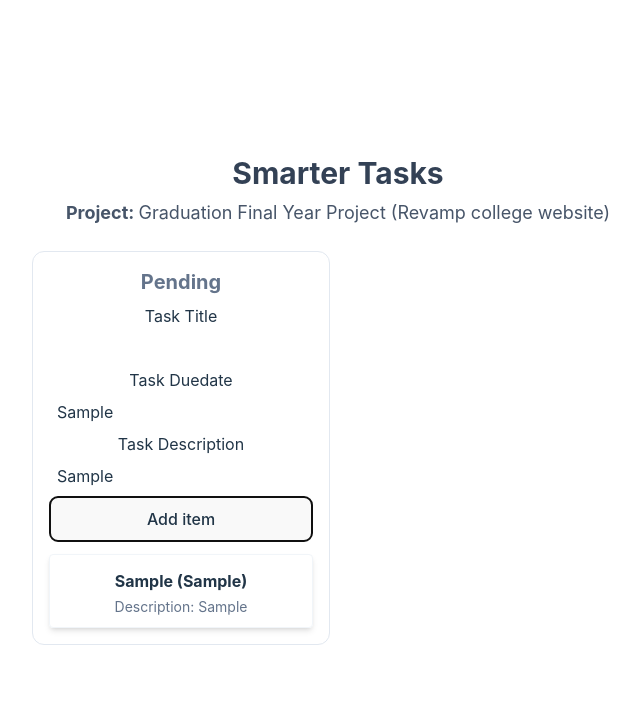
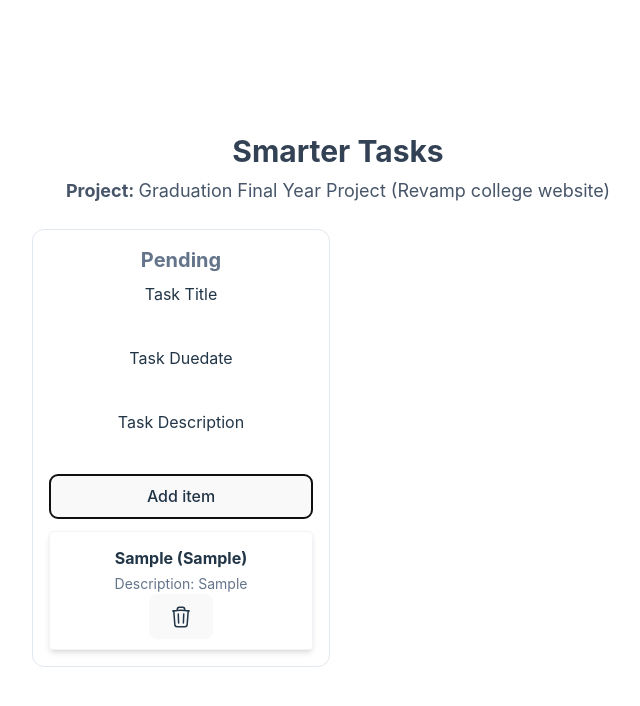
Before and after one commit to xakep8/wd301, a React (Vite) app in the folder smarter-tasks/: page / in a window 1280 px wide. Both pictures are taken after typing "Sample", "Sample", "Sample" into the empty fields and a click on the button "Add item". Shown: the top 706 px of the page, without its empty margins (302-942 px from the left). Built offline with nearby package versions, Linux system fonts and the light colour scheme.

Commit message:
Added deleteItem and added localStorage in application

```diff
--- a/smarter-tasks/src/Task.tsx
+++ b/smarter-tasks/src/Task.tsx
@@ -1,22 +1,45 @@
-import React from "react";
-import './TaskCard.css'
+import './TaskCard.css';
+import { TaskItem } from "./types";
+
+// interface TaskProp{
+//     title:string;
+//     todoDueDate:string;
+//     todoDescription:string;
+// }
 
 interface TaskProp{
-    title:string;
-    todoDueDate:string;
-    todoDescription:string;
+    taskItem:TaskItem;
+    idx:number;
+    deleteTask:(idx:number)=>void;
 }
 
-class Task extends React.Component<TaskProp> {
-    render(){
-        return(
+const Task =(props:TaskProp)=>{
+    return(
+        <li className='list-none'>
             <div className="TaskItem shadow-md border border-slate-100">
-                <h3 className="text-base font-bold my-1">{this.props.title} ({this.props.todoDueDate})</h3>
+                <h3 className="text-base font-bold my-1">{props.taskItem.title} ({props.taskItem.todoDueDate})</h3>
                 <p className="text-sm text-slate-500">
-                Description: {this.props.todoDescription}
+                Description: {props.taskItem.todoDescription}
                 </p>
+                <button id="deleteTaskButton" onClick={()=>props.deleteTask(props.idx)}><svg xmlns="http://www.w3.org/2000/svg" fill="none" viewBox="0 0 24 24" strokeWidth="1.5" stroke="currentColor" className="w-6 h-6">
+                <path strokeLinecap="round" strokeLinejoin="round" d="M14.74 9l-.346 9m-4.788 0L9.26 9m9.968-3.21c.342.052.682.107 1.022.166m-1.022-.165L18.16 19.673a2.25 2.25 0 01-2.244 2.077H8.084a2.25 2.25 0 01-2.244-2.077L4.772 5.79m14.456 0a48.108 48.108 0 00-3.478-.397m-12 .562c.34-.059.68-.114 1.022-.165m0 0a48.11 48.11 0 013.478-.397m7.5 0v-.916c0-1.18-.91-2.164-2.09-2.201a51.964 51.964 0 00-3.32 0c-1.18.037-2.09 1.022-2.09 2.201v.916m7.5 0a48.667 48.667 0 00-7.5 0" />
+                </svg>
+                </button>
             </div>
-        );
-    }
-}
+        </li>
+    );
+};
+
+// class Task extends React.Component<TaskProp> {
+//     render(){
+//         return(
+//             <div className="TaskItem shadow-md border border-slate-100">
+//                 <h3 className="text-base font-bold my-1">{this.props.title} ({this.props.todoDueDate})</h3>
+//                 <p className="text-sm text-slate-500">
+//                 Description: {this.props.todoDescription}
+//                 </p>
+//             </div>
+//         );
+//     }
+// }
 export default Task;
--- a/smarter-tasks/src/TaskApp.tsx
+++ b/smarter-tasks/src/TaskApp.tsx
@@ -2,27 +2,36 @@ import React from "react";
 import { TaskItem } from "./types";
 import TaskForm from "./TaskForm";
 import TaskList from "./TaskList";
+import { useLocalStorage } from "./hooks/useLocalStorage";
 
-interface TaskAppProp {}
 interface TaskAppState {
   tasks: TaskItem[];
 }
-class TaskApp extends React.Component<TaskAppProp, TaskAppState> {
-    constructor(props: TaskAppProp) {
-        super(props);
-        this.state = {
-        tasks: [],
-        };
+
+const TaskApp = ()=>{
+    const [taskAppState,setTaskAppState]= useLocalStorage<TaskAppState>("tasks",{
+        tasks:[],
+    });
+
+    React.useEffect(()=>{
+        const id=setTimeout(()=>{
+            console.log(`Saved ${taskAppState.tasks.length} items to backend...`);
+        },5000);
+        return ()=>{
+            console.log("clear or cancel any existing network call");
+            clearTimeout(id);
         }
-    addTask = (task: TaskItem) => {
-        this.setState((state) => {
-        return {
-            tasks: [...state.tasks, task],
-        };
-        });
+    },[taskAppState.tasks]);
+
+    const addTask=(task:TaskItem)=>{
+        setTaskAppState({tasks:[...taskAppState.tasks,task]});
     };
 
-    render() {
+    const deleteTask=(idx:number)=>{
+        taskAppState.tasks.splice(idx,1);
+        setTaskAppState({tasks:[...taskAppState.tasks]});
+    };
+
     return (
         <div>
             <div className="container py-10 max-w-4xl mx-auto">
@@ -38,14 +47,54 @@ class TaskApp extends React.Component<TaskAppProp, TaskAppState> {
                     <h1 className="text-slate-500 text-xl font-bold text-center mb-2">
                     Pending
                     </h1>
-                        <TaskForm addTask={this.addTask}/>
-                        <TaskList tasks={this.state.tasks} />
+                    <TaskForm addTask={addTask}/>
+                    <TaskList tasks={taskAppState.tasks} deleteTask={deleteTask} />
                 </div>
                 </div>
             </div>
         </div>
     );
-    }
-}
+};
+
+// class TaskApp extends React.Component<TaskAppProp, TaskAppState> {
+//     constructor(props: TaskAppProp) {
+//         super(props);
+//         this.state = {
+//         tasks: [],
+//         };
+//     }
+//     addTask = (task: TaskItem) => {
+//         this.setState((state) => {
+//         return {
+//             tasks: [...state.tasks, task],
+//         };
+//         });
+//     };
+
+//     render() {
+//         return (
+//             <div>
+//                 <div className="container py-10 max-w-4xl mx-auto">
+//                     <h1 className="text-3xl mb-2 font-bold text-slate-700">
+//                     Smarter Tasks
+//                     </h1>
+//                     <h1 className="text-lg mb-6 text-slate-600">
+//                     <span className="font-bold">Project: </span>
+//                     Graduation Final Year Project (Revamp college website)
+//                     </h1>
+//                     <div className="grid grid-cols-2 gap-4">
+//                     <div className="border border-slate-200 rounded-xl p-4">
+//                         <h1 className="text-slate-500 text-xl font-bold text-center mb-2">
+//                         Pending
+//                         </h1>
+//                         <TaskForm addTask={this.addTask}/>
+//                         <TaskList tasks={this.state.tasks} />
+//                     </div>
+//                     </div>
+//                 </div>
+//             </div>
+//         );
+//     }
+// }
 
 export default TaskApp;
--- a/smarter-tasks/src/TaskForm.tsx
+++ b/smarter-tasks/src/TaskForm.tsx
@@ -11,49 +11,89 @@ interface TaskFormState {
     todoDescription:string;
 }
 
-class TaskForm extends React.Component<TaskFormProps, TaskFormState> {
-  constructor(props: TaskFormProps) {
-    super(props);
-    this.state={
+const TaskForm=(props:TaskFormProps)=>{
+  const [formState,setFormState]=React.useState<TaskFormState>({
     title:"",
+    todoDescription:"",
     todoDueDate:"",
-        todoDescription:""
+  });
+  const titleChanged: React.ChangeEventHandler<HTMLInputElement> = (event) => {
+    console.log(event.target.value);
+    setFormState({...formState,title:event.target.value});
+  };
+  const dueDateChanged: React.ChangeEventHandler<HTMLInputElement> = (event) => {
+    console.log(event.target.value);
+    setFormState({...formState,todoDueDate:event.target.value});
+  };
+  const descriptionChanged: React.ChangeEventHandler<HTMLInputElement> = (event) => {
+    console.log(event.target.value);
+    setFormState({...formState,todoDescription:event.target.value});
+  };
+  const addTask: React.FormEventHandler<HTMLFormElement> = (event) => {
+    event.preventDefault();
+    console.log(`Submitted the form with`);
+    if(formState.title.length===0||formState.todoDueDate.length===0){
+      return;
     }
-  }
-  titleChanged: React.ChangeEventHandler<HTMLInputElement> = (event) => {
-    console.log(event.target.value);
-    this.setState({title:event.target.value});
+    props.addTask(formState);
+    setFormState({title:"",todoDescription:"",todoDueDate:""});
   };
-  dueDateChanged: React.ChangeEventHandler<HTMLInputElement> = (event) => {
-    console.log(event.target.value);
-    this.setState({todoDueDate:event.target.value});
-  };
-  descriptionChanged: React.ChangeEventHandler<HTMLInputElement> = (event) => {
-    console.log(event.target.value);
-    this.setState({todoDescription:event.target.value});
-  };
-  addTask: React.FormEventHandler<HTMLFormElement> = (event) => {
-    event.preventDefault();
-    const newTask = {
-        title: this.state.title,
-        todoDueDate:this.state.todoDueDate,
-        todoDescription:this.state.todoDescription
-    };
-    this.props.addTask(newTask);
-    this.setState({ title: "" });
-  };
-  render(){
   return (
-        <form onSubmit={this.addTask} className="flex flex-col">
+      <form onSubmit={addTask} className="flex flex-col">
           <label>Task Title</label>
-            <input className="m-2" id='todoTitle' type='text' value={this.state.title} onChange={this.titleChanged} required/>
+          <input className="m-2" id='todoTitle' type='text' value={formState.title} onChange={titleChanged} required/>
           <label>Task Duedate</label>
-            <input className="m-2" id='todoDueDate' type='text' value={this.state.todoDueDate} onChange={this.dueDateChanged} required/>
+          <input className="m-2" id='todoDueDate' type='text' value={formState.todoDueDate} onChange={dueDateChanged} required/>
           <label>Task Description</label>
-            <input className="m-2" id='todoDescription' type='text' value={this.state.todoDescription} onChange={this.descriptionChanged}/>
+          <input className="m-2" id='todoDescription' type='text' value={formState.todoDescription} onChange={descriptionChanged}/>
           <button id='addTaskButton' type='submit'>Add item</button>
       </form>
   )
-  }
-}
+};
+
+// class TaskForm extends React.Component<TaskFormProps, TaskFormState> {
+//   constructor(props: TaskFormProps) {
+//     super(props);
+//     this.state={
+//         title:"",
+//         todoDueDate:"",
+//         todoDescription:""
+//     }
+//   }
+//   titleChanged: React.ChangeEventHandler<HTMLInputElement> = (event) => {
+//     console.log(event.target.value);
+//     this.setState({title:event.target.value});
+//   };
+//   dueDateChanged: React.ChangeEventHandler<HTMLInputElement> = (event) => {
+//     console.log(event.target.value);
+//     this.setState({todoDueDate:event.target.value});
+//   };
+//   descriptionChanged: React.ChangeEventHandler<HTMLInputElement> = (event) => {
+//     console.log(event.target.value);
+//     this.setState({todoDescription:event.target.value});
+//   };
+//   addTask: React.FormEventHandler<HTMLFormElement> = (event) => {
+//     event.preventDefault();
+//     const newTask = {
+//         title: this.state.title,
+//         todoDueDate:this.state.todoDueDate,
+//         todoDescription:this.state.todoDescription
+//     };
+//     this.props.addTask(newTask);
+//     this.setState({ title: "" });
+//   };
+//   render(){
+//     return (
+//         <form onSubmit={this.addTask} className="flex flex-col">
+//             <label>Task Title</label>
+//             <input className="m-2" id='todoTitle' type='text' value={this.state.title} onChange={this.titleChanged} required/>
+//             <label>Task Duedate</label>
+//             <input className="m-2" id='todoDueDate' type='text' value={this.state.todoDueDate} onChange={this.dueDateChanged} required/>
+//             <label>Task Description</label>
+//             <input className="m-2" id='todoDescription' type='text' value={this.state.todoDescription} onChange={this.descriptionChanged}/>
+//             <button id='addTaskButton' type='submit'>Add item</button>
+//         </form>
+//     )
+//   }
+// }
  export default TaskForm;
--- a/smarter-tasks/src/TaskList.tsx
+++ b/smarter-tasks/src/TaskList.tsx
@@ -1,19 +1,24 @@
-import React from "react";
 import Task from "./Task";
 import { TaskItem } from "./types";
 
 interface Props {
   tasks: TaskItem[];
+  deleteTask:(idx:number)=>void;
 }
 
-interface State {}
+const TaskList=(props:Props)=>{
+  const list= props.tasks.map((task, idx) => (
+    <Task key={idx} idx={idx} taskItem={task} deleteTask={props.deleteTask}/>
+  ));
+  return <>{list}</>
+};
 
-class TaskList extends React.Component<Props, State> {
+// class TaskList extends React.Component<Props, State> {
 
-  render() {
-    return this.props.tasks.map((task, idx) => (
-      <Task key={idx} title={task.title} todoDueDate={task.todoDueDate} todoDescription={task.todoDescription}/>
-    ));
-  }
-}
+//   render() {
+//     return this.props.tasks.map((task, idx) => (
+//       <Task key={idx} title={task.title} todoDueDate={task.todoDueDate} todoDescription={task.todoDescription}/>
+//     ));
+//   }
+// }
 export default TaskList;
--- /dev/null
+++ b/smarter-tasks/src/hooks/useLocalStorage.ts
@@ -0,0 +1,24 @@
+import React from "react";
+
+const getStoredValue = <T>(key: string, defaultValue: T): T => {
+    const savedItem = localStorage.getItem(key);
+    if (savedItem) {
+        return JSON.parse(savedItem);
+    }
+    return defaultValue;
+};
+
+export const useLocalStorage = <T,>(
+    key: string,
+    defaultValue: T
+    ): [T, React.Dispatch<React.SetStateAction<T>>] => {
+    const [value, setValue] = React.useState(() => {
+        return getStoredValue(key, defaultValue);
+    });
+
+    React.useEffect(() => {
+        localStorage.setItem(key, JSON.stringify(value));
+    }, [key, value]);
+
+    return [value, setValue];
+};
--- a/smarter-tasks/src/types.ts
+++ b/smarter-tasks/src/types.ts
@@ -2,4 +2,4 @@ export interface TaskItem {
   title: string;
   todoDueDate:string;
   todoDescription:string;
-}
+};
```
Lines whose indentation alone changed are shown as unchanged.
